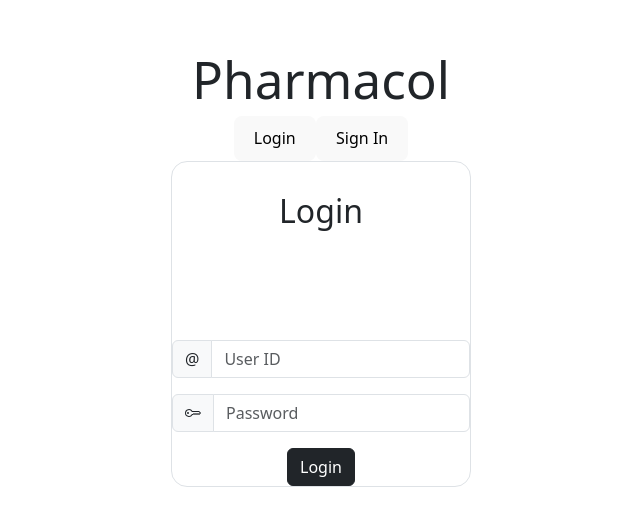
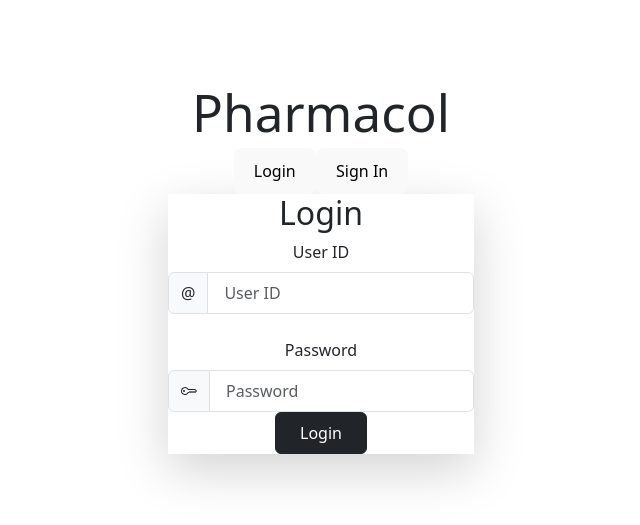
Before and after one commit to SpaciousCoder78/pharmacol, a Vue app: page / in a window 1280 px wide. Shown: the part 131-656 px from the top of the page, without its empty margins (319-959 px from the left). Built offline with nearby package versions, Linux system fonts and the light colour scheme.

Commit message:
Tailwind
added tailwind dependencies and some styling

```diff
--- a/package.json
+++ b/package.json
@@ -9,6 +9,8 @@
     "preview": "vite preview"
   },
   "dependencies": {
+    "@headlessui/vue": "^1.7.22",
+    "@heroicons/vue": "^2.1.5",
     "vue": "^3.4.31"
   },
   "devDependencies": {
--- a/src/components/login.vue
+++ b/src/components/login.vue
@@ -1,31 +1,42 @@
 <template>
-  <div id="loginarea">
-      <span class="border rounded-4">
+  <div id="loginarea" class="flex items-center justify-center min-h-screen bg-gray-100">
+      <div class="bg-white p-8 rounded-lg shadow-lg w-full max-w-md">
+          <h2 id="loginbanner" class="text-2xl font-bold mb-6 text-center">Login</h2>
 
-      <h2 id="loginbanner">Login</h2>
-      <br><br><br>
-
-      <!--User id field-->
-      <div class="input-group mb-3">
-          <span class="input-group-text" id="basic-addon1">@</span>
-          <input type="text" class="form-control" placeholder="User ID" aria-label="Username" aria-describedby="basic-addon1" v-model="email">
+          <!-- User ID field -->
+          <div class="mb-4">
+              <label class="block text-gray-700 text-sm font-bold mb-2" for="username">
+                  User ID
+              </label>
+              <div class="input-group">
+                  <span class="input-group-text">@</span>
+                  <input type="text" id="username" class="form-control w-full px-3 py-2 border rounded-lg focus:outline-none focus:ring-2 focus:ring-blue-500" placeholder="User ID" v-model="email">
+              </div>
           </div>
 
-      <!--Password field-->
-      <div class="input-group mb-3">
-          <span class="input-group-text" id="basic-addon1">
+          <!-- Password field -->
+          <div class="mb-6">
+              <label class="block text-gray-700 text-sm font-bold mb-2" for="password">
+                  Password
+              </label>
+              <div class="input-group">
+                  <span class="input-group-text">
                       <svg xmlns="http://www.w3.org/2000/svg" width="16" height="16" fill="currentColor" class="bi bi-key" viewBox="0 0 16 16">
                           <path d="M0 8a4 4 0 0 1 7.465-2H14a.5.5 0 0 1 .354.146l1.5 1.5a.5.5 0 0 1 0 .708l-1.5 1.5a.5.5 0 0 1-.708 0L13 9.207l-.646.647a.5.5 0 0 1-.708 0L11 9.207l-.646.647a.5.5 0 0 1-.708 0L9 9.207l-.646.647A.5.5 0 0 1 8 10h-.535A4 4 0 0 1 0 8m4-3a3 3 0 1 0 2.712 4.285A.5.5 0 0 1 7.163 9h.63l.853-.854a.5.5 0 0 1 .708 0l.646.647.646-.647a.5.5 0 0 1 .708 0l.646.647.646-.647a.5.5 0 0 1 .708 0l.646.647.793-.793-1-1h-6.63a.5.5 0 0 1-.451-.285A3 3 0 0 0 4 5"/>
                           <path d="M4 8a1 1 0 1 1-2 0 1 1 0 0 1 2 0"/>
                       </svg>
                   </span>
-          <input type="password" class="form-control" placeholder="Password" aria-label="Password" aria-describedby="basic-addon1" v-model="password">
+                  <input type="password" id="password" class="form-control w-full px-3 py-2 border rounded-lg focus:outline-none focus:ring-2 focus:ring-blue-500" placeholder="Password" v-model="password">
+              </div>
           </div>
 
-     <!--Login button-->
-     <button type="submit" class="btn btn-dark" @click="handleLogin">Login</button>
-     </span>
-
+          <!-- Login button -->
+          <div class="flex items-center justify-between">
+              <button type="submit" class="btn btn-dark bg-blue-500 hover:bg-blue-700 text-white font-bold py-2 px-4 rounded focus:outline-none focus:shadow-outline" @click="handleLogin">
+                  Login
+              </button>
+          </div>
+      </div>
   </div>
 </template>
 
@@ -58,25 +69,6 @@ methods: {
 };
 </script>
 
-<style>
-#loginarea {
-height: 100%;
-margin: 0;
-display: flex;
-justify-content: center; /* Center horizontally */
-align-items: center; /* Center vertically */
-flex-direction: column;
-}
-
-body {
-margin: 0;
-display: flex;
-place-items: center;
-min-width: 320px;
-min-height: 100vh;
-}
-
-#loginbanner {
-padding: 10%;
-}
+<style scoped>
+/* No additional styles needed as Tailwind CSS classes are used */
 </style>
```
Also changed, not shown: 1 other file (tests, documents, lock files or other folders). Lines whose indentation alone changed are shown as unchanged.
